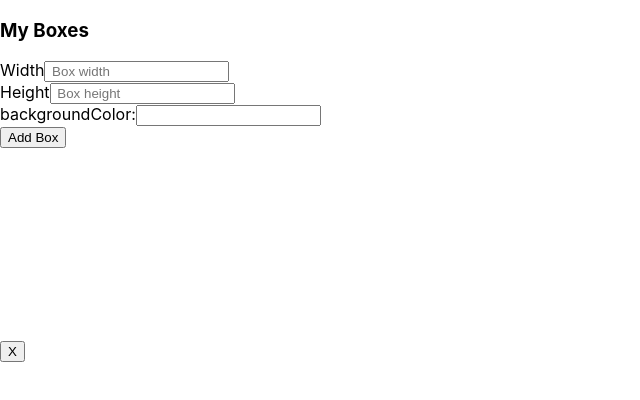
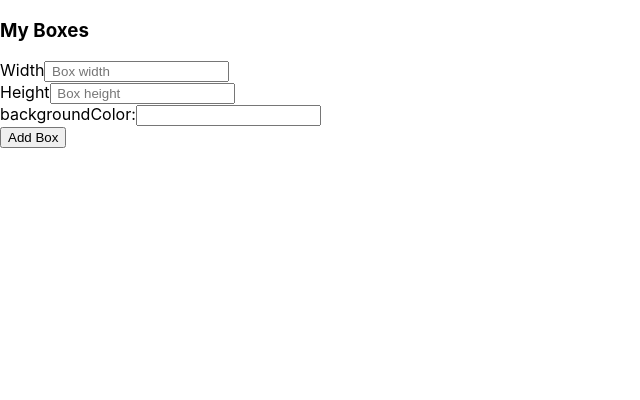
Before and after one commit to Ericaemiliana/Color-Box-Maker-App, a React (Create React App) app: page / in a window 1280 px wide. Shown: the top 400 px of the page, without its empty margins (0-640 px from the left). Built offline with nearby package versions, Linux system fonts and the light colour scheme.

Commit message:
fixing functionality

```diff
--- a/src/Box.js
+++ b/src/Box.js
@@ -1,16 +1,24 @@
 import React from "react";
 
-const Box = ({ id, width, height, backgroundColor }) => {
+const Box = ({
+  id,
+  width = 4,
+  height = 4,
+  backgroundColor = "yellow",
+  handleRemove,
+}) => {
+  const remove = () => handleRemove(id);
+
   return (
     <div>
       <div
         style={{
           width: `${width}em`,
           height: `${height}em`,
-          backgroundColor: { backgroundColor },
+          backgroundColor,
         }}
       />
-      <button>X</button>
+      <button onClick={remove}>X</button>
     </div>
   );
 };
--- a/src/BoxList.js
+++ b/src/BoxList.js
@@ -4,29 +4,35 @@ import Box from "./Box";
 import NewBoxForm from "./NewBoxForm";
 
 const BoxList = () => {
-  const INITIAL_STATE = [
+  /*const INITIAL_STATE = [
     { id: uuid(), width: "12", height: "12", backgroundColor: "pink" },
-  ];
-  const [boxes, setBoxes] = useState(INITIAL_STATE);
+  ];*/
+  const [boxes, setBoxes] = useState([]);
 
-  const addBox = (newBox) => {
+  const add = (newBox) => {
     setBoxes((boxes) => [...boxes, { ...newBox, id: uuid() }]);
   };
+
+  const removeBox = (id) => {
+    setBoxes((boxes) => boxes.filter((box) => box.id !== id));
+  };
+
+  const boxComponents = boxes.map((box) => (
+    <Box
+      key={box.id}
+      id={box.id}
+      width={box.width}
+      heigh={box.height}
+      handleRemove={removeBox}
+      backgroundColor={box.backgroundColor}
+    />
+  ));
+
   return (
     <div>
       <h3>My Boxes</h3>
-      <NewBoxForm addBox={addBox} />
-      <div>
-        {boxes.map(({ id, width, height, backgroundColor }) => (
-          <Box
-            key={id}
-            id={id}
-            width={width}
-            height={height}
-            backgroundColor={backgroundColor}
-          />
-        ))}
-      </div>
+      <NewBoxForm createBox={add} />
+      {boxComponents}
     </div>
   );
 };
--- a/src/NewBoxForm.js
+++ b/src/NewBoxForm.js
@@ -1,6 +1,7 @@
 import React, { useState } from "react";
+import uuid from "uuid/v4";
 
-const NewBoxForm = ({ addBox }) => {
+const NewBoxForm = ({ createBox }) => {
   const INITIAL_STATE = {
     width: "",
     height: "",
@@ -10,22 +11,25 @@ const NewBoxForm = ({ addBox }) => {
   const [formData, setFormData] = useState(INITIAL_STATE);
 
   const handleChange = (e) => {
-    const { width, height, backgroundColor } = e.target;
+    console.log(e.target);
+    const { name, value } = e.target;
+    console.log(name);
+    console.log(value);
     setFormData((formData) => ({
       ...formData,
-      [width]: width,
-      [height]: height,
-      [backgroundColor]: backgroundColor,
+
+      [name]: value,
     }));
   };
 
   const handleSubmit = (e) => {
     e.preventDefault();
-    addBox({ ...formData });
+    createBox({ ...formData, id: uuid() });
     setFormData(INITIAL_STATE);
   };
 
   return (
+    <div>
       <form onSubmit={handleSubmit}>
         <div>
           <label htmlFor="width"> Width</label>
@@ -65,6 +69,7 @@ const NewBoxForm = ({ addBox }) => {
 
         <button>Add Box</button>
       </form>
+    </div>
   );
 };
 
```
Lines whose indentation alone changed are shown as unchanged.
